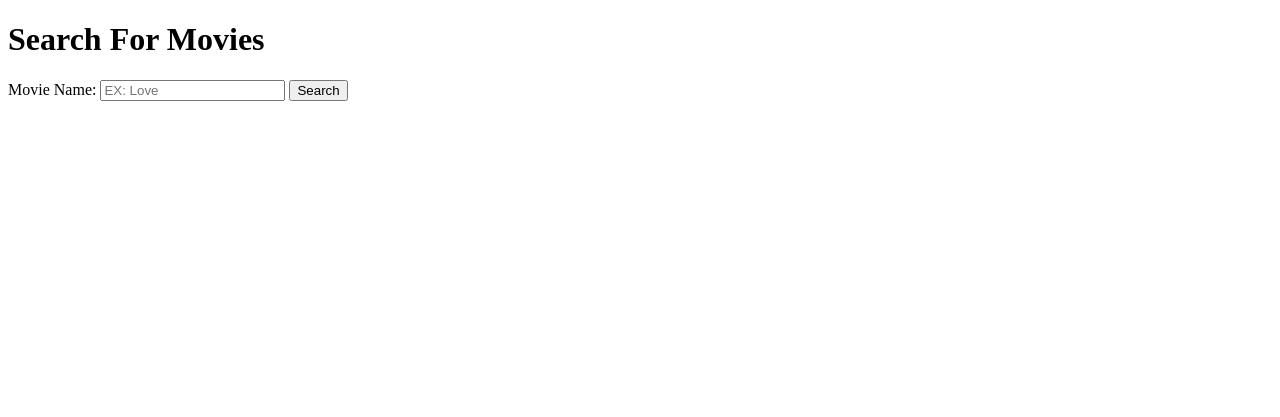
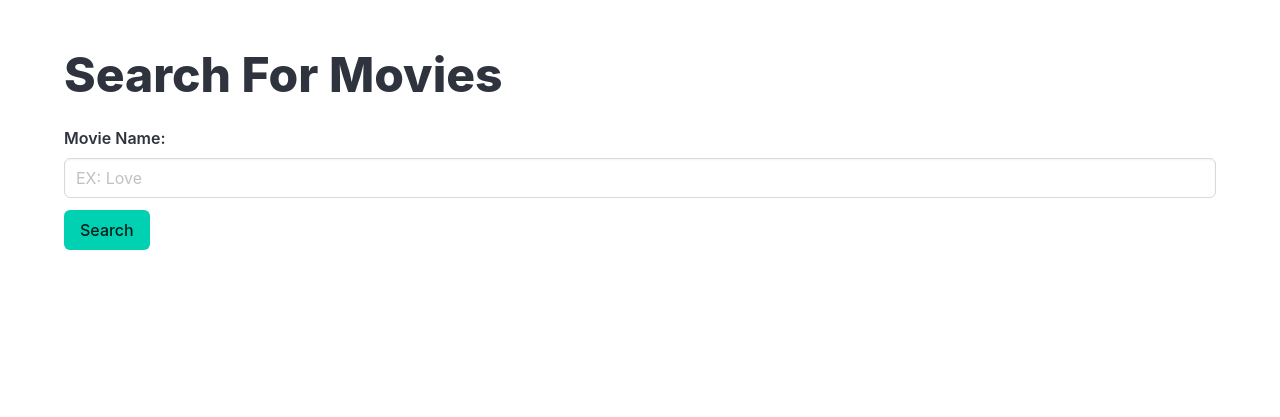
Before and after one commit to mr2much/movie-search, a plain HTML site: page index.html in a window 1280 px wide. Drawn offline with nearby package versions, Linux system fonts and the light colour scheme.

Commit message:
Add Bulma library and styles

```diff
--- a/css/styles.css
+++ b/css/styles.css
@@ -1,7 +1,7 @@
 form {
   margin-bottom: 20px;
 }
-
+/*
 #display {
   display: flex;
   justify-content: space-evenly;
@@ -14,3 +14,4 @@ form {
 #display img {
   width: 20%;
 }
+*/
--- a/index.html
+++ b/index.html
@@ -4,24 +4,43 @@
     <meta charset="UTF-8" />
     <meta name="viewport" content="width=device-width, initial-scale=1.0" />
     <title>Movie Search with Axios</title>
+    <link
+      rel="stylesheet"
+      href="https://cdn.jsdelivr.net/npm/bulma@1.0.1/css/bulma.min.css"
+    />
     <link rel="stylesheet" href="./css/styles.css" />
   </head>
   <body>
-    <h1>Search For Movies</h1>
+    <section class="section">
+      <div class="container">
+        <h1 class="title is-1">Search For Movies</h1>
         <form>
-      <label for="movie-name">
-        Movie Name:
+          <div class="field">
+            <label for="movie-name" class="label"> Movie Name:</label>
+            <div class="control">
               <input
+                class="input"
                 name="movie"
                 type="text"
                 id="movie-name"
                 placeholder="EX: Love"
               />
-      </label>
-      <button type="submit">Search</button>
+            </div>
+          </div>
+          <div class="field">
+            <div class="control">
+              <button class="button is-primary" type="submit">Search</button>
+            </div>
+          </div>
         </form>
 
-    <div id="display"></div>
+        <section class="section">
+          <div class="fixed-grid has-3-cols">
+            <div class="grid" id="display"></div>
+          </div>
+        </section>
+      </div>
+    </section>
     <script src="https://cdn.jsdelivr.net/npm/axios@1.6.7/dist/axios.min.js"></script>
     <script src="./js/app.js"></script>
   </body>
```
Lines whose indentation alone changed are shown as unchanged.
